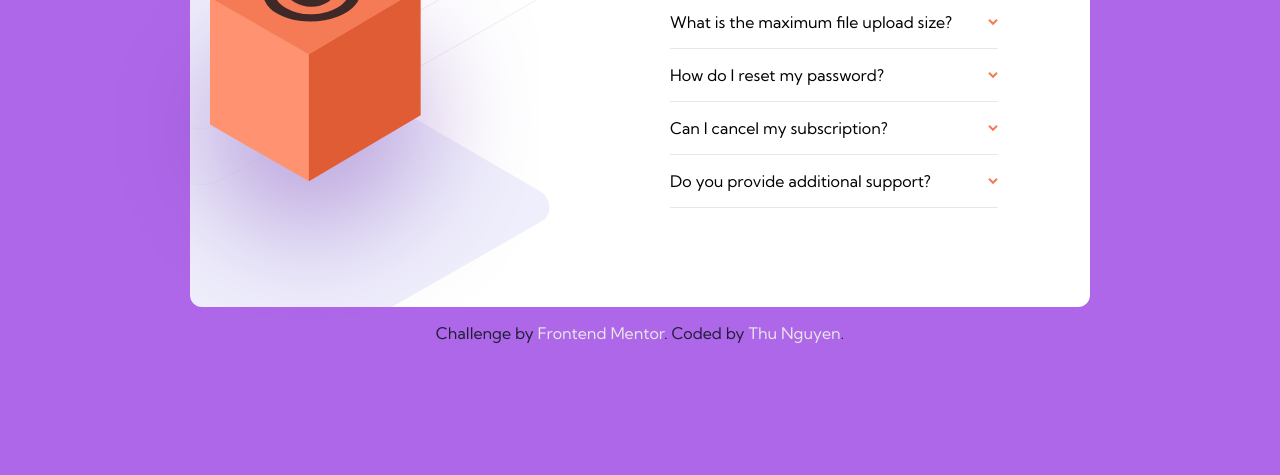
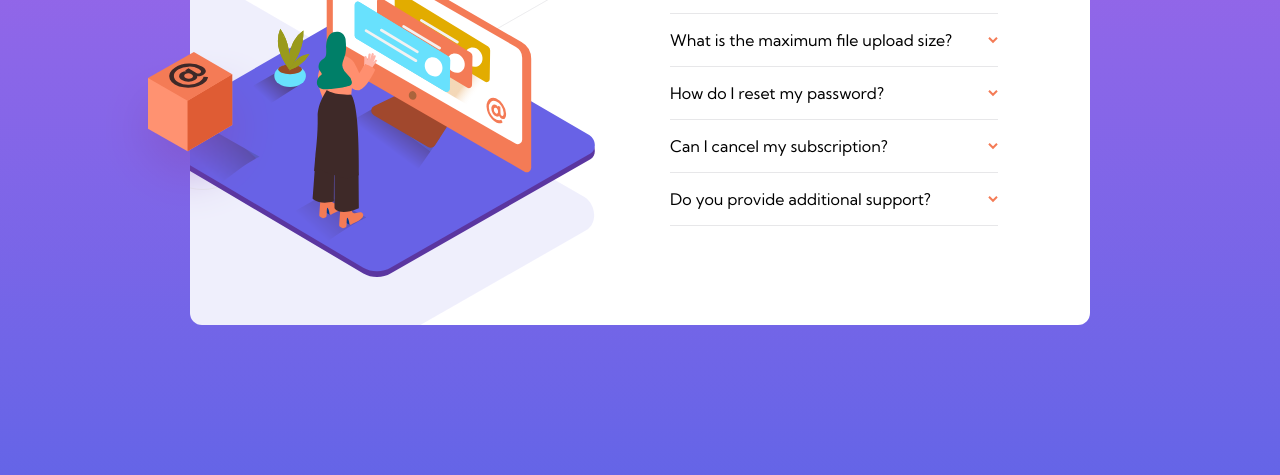
Before and after one commit to NgocMinhThuNguyen/FAQ-accordion-card, a plain HTML site: page index.html in a window 1280 px wide. Shown: the part 325-800 px from the top of the page. Drawn offline with Linux system fonts and the light colour scheme.

Commit message:
Update style.css

```diff
--- a/style.css
+++ b/style.css
@@ -1,5 +1,7 @@
+/* IMPORTING FONTS */
 @import url('https://fonts.googleapis.com/css2?family=Kumbh+Sans:wght@400;700&display=swap');
 
+/* VARIABLE DECLARATION */
 :root {
   --very-dark-desaturated-blue: hsl(238, 29%, 16%);
   --soft-red: hsl(14, 88%, 65%);
@@ -10,7 +12,7 @@
   --light-grayish-blue: hsl(240, 5%, 91%);
 }
 
-/* GENERAL SETTING */
+/* RESET */
 * {
   margin: 0;
   padding: 0;
@@ -22,9 +24,10 @@
   flex-direction: column;
 }
 
+/* BODY SECTION */
 body {
   min-height: 100vh;
-  background: var(--soft-violet);
+  background: linear-gradient(180deg, var(--soft-violet), var(--soft-blue));
   align-items: center;
   justify-content: center;
   gap: 1rem;
@@ -32,15 +35,15 @@ body {
   font-size: .75rem;
 }
 
-/* MAIN */
+/* MAIN SECTION */
 main {
   width: 345px;
   max-height: 600px;
   background-color: white;
   margin-top: 5rem;
   border-radius: .75rem;
-  position: relative;
-  background-image: url(images/bg-pattern-mobile.svg);
+  position: absolute;
+  background-image: url('images/bg-pattern-mobile.svg');
   background-repeat: no-repeat;
   background-size: 80%;
   background-position: center 10px;
@@ -129,8 +132,9 @@ footer a {
     margin-top: 0;
     flex-direction: row;
     gap: 30rem;
-    background-image: url('images/bg-pattern-desktop.svg');
-    background-position: -200% 50%;
+    background-image: url('images/illustration-woman-online-desktop.svg'), url('images/bg-pattern-desktop.svg');
+    background-size: 50%, 90%;
+    background-position: -10% 70%, -450% 60%;
   }
 
   section {
@@ -147,8 +151,8 @@ footer a {
   }
 
   picture img {
-    width: 50%;
-    left: -100px;
-    top: 120px;
+    width: 20%;
+    top: 45%;
+    left: -10%;
   }
 }
```
